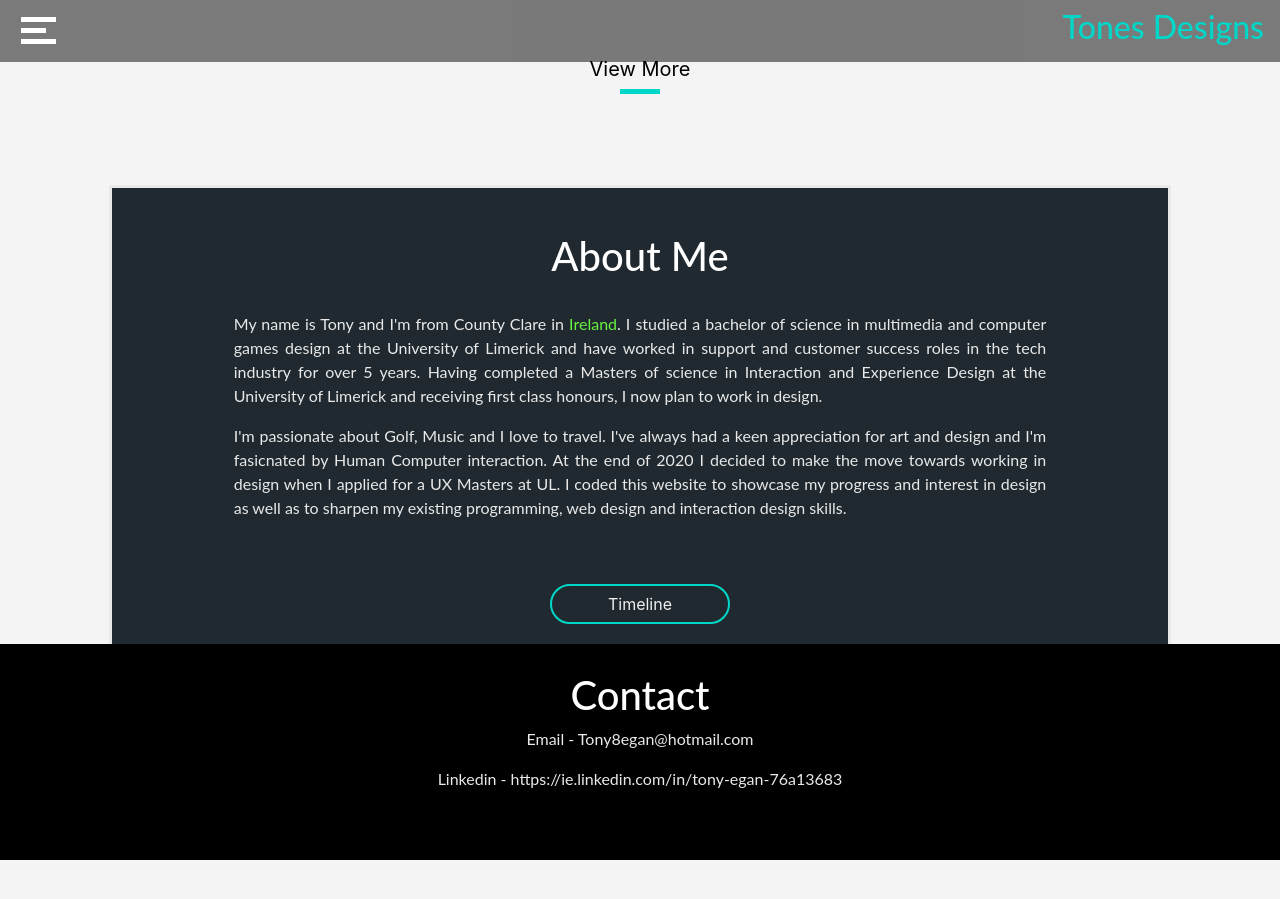
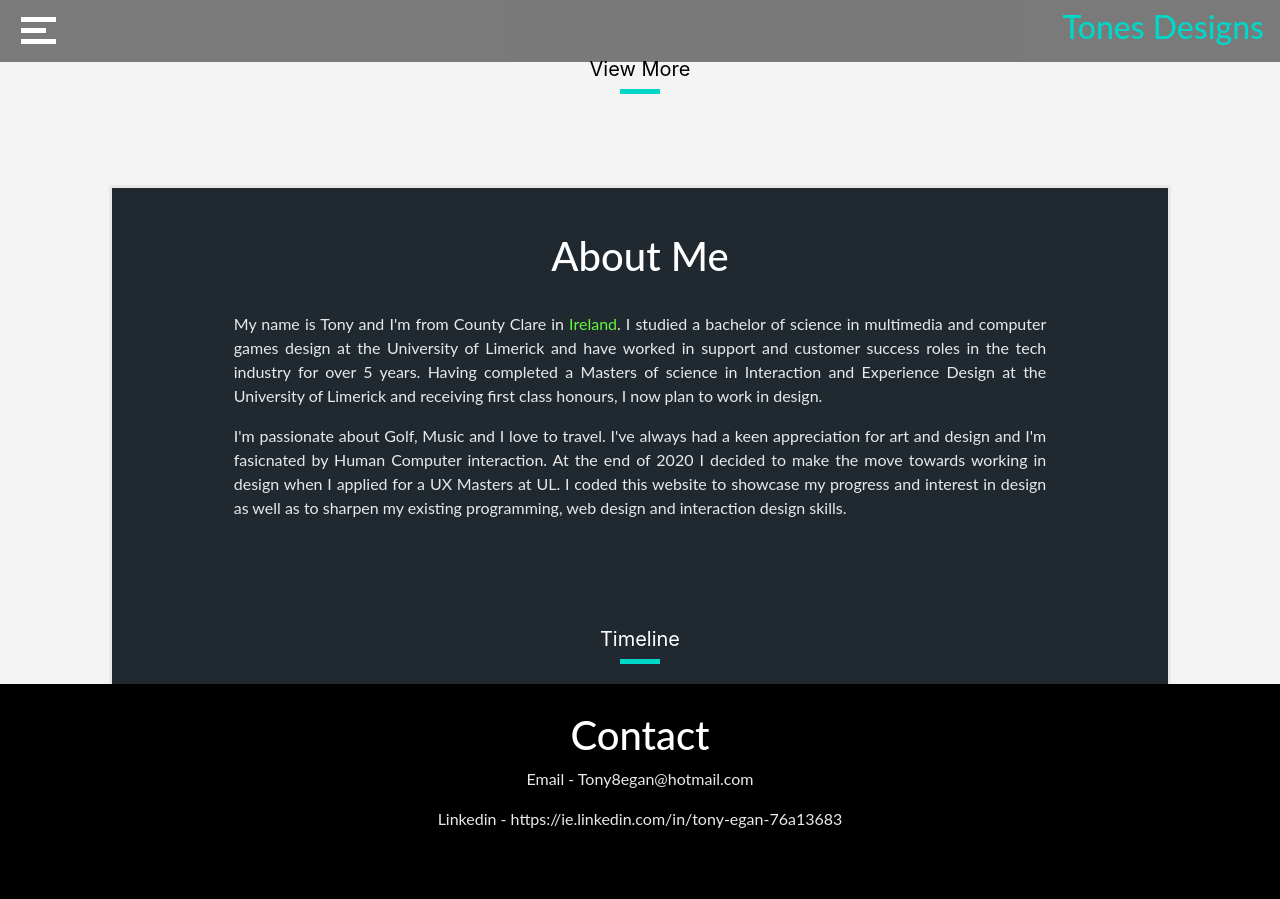
Before and after one commit to Tony8egan/www.TonesDesigns, a Jekyll site: the page built from index.markdown, in a window 1280 px wide and 900 px high, scrolled down 1762 px. Built offline with Jekyll 4.4.1, drawn with Linux system fonts in a browser that asks for light colours; nearby versions of some CDN libraries; before the commit the page ends 2622 px from its top, so only the background shows below that.

Commit message:
Update default.html

```diff
--- a/_layouts/default.html
+++ b/_layouts/default.html
@@ -265,7 +265,7 @@ padding-right: 5px;
     <br>
     <br>
 
-    <button class="btn btn-primary btn-rounded" type="button" data-toggle="collapse" data-target="#collapseExample" aria-expanded="false" aria-controls="collapseExample">
+    <button class="btn btn-primary btn-rounded2" type="button" data-toggle="collapse" data-target="#collapseExample" aria-expanded="false" aria-controls="collapseExample" style ="color:white">
       Timeline
 
     </button>
@@ -404,7 +404,7 @@ padding-right: 5px;
 <br>
 
 
-        <button class="btn btn-primary btn-rounded" type="button" data-toggle="collapse" data-target="#collapseExample" aria-expanded="false" aria-controls="collapseExample" >
+        <button class="btn btn-primary btn-rounded2" type="button" data-toggle="collapse" data-target="#collapseExample" aria-expanded="false" aria-controls="collapseExample" style ="color:white">
           Close Timeline
 
         </button>
```
